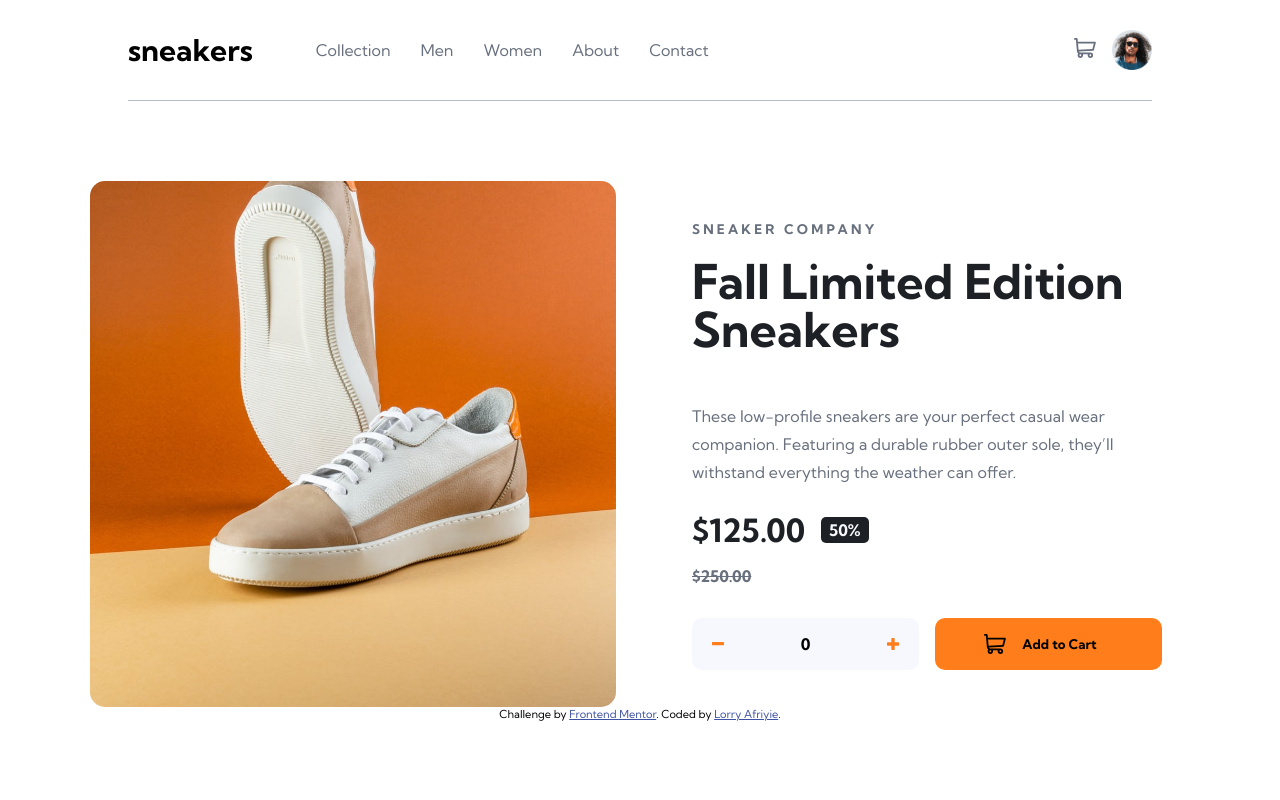
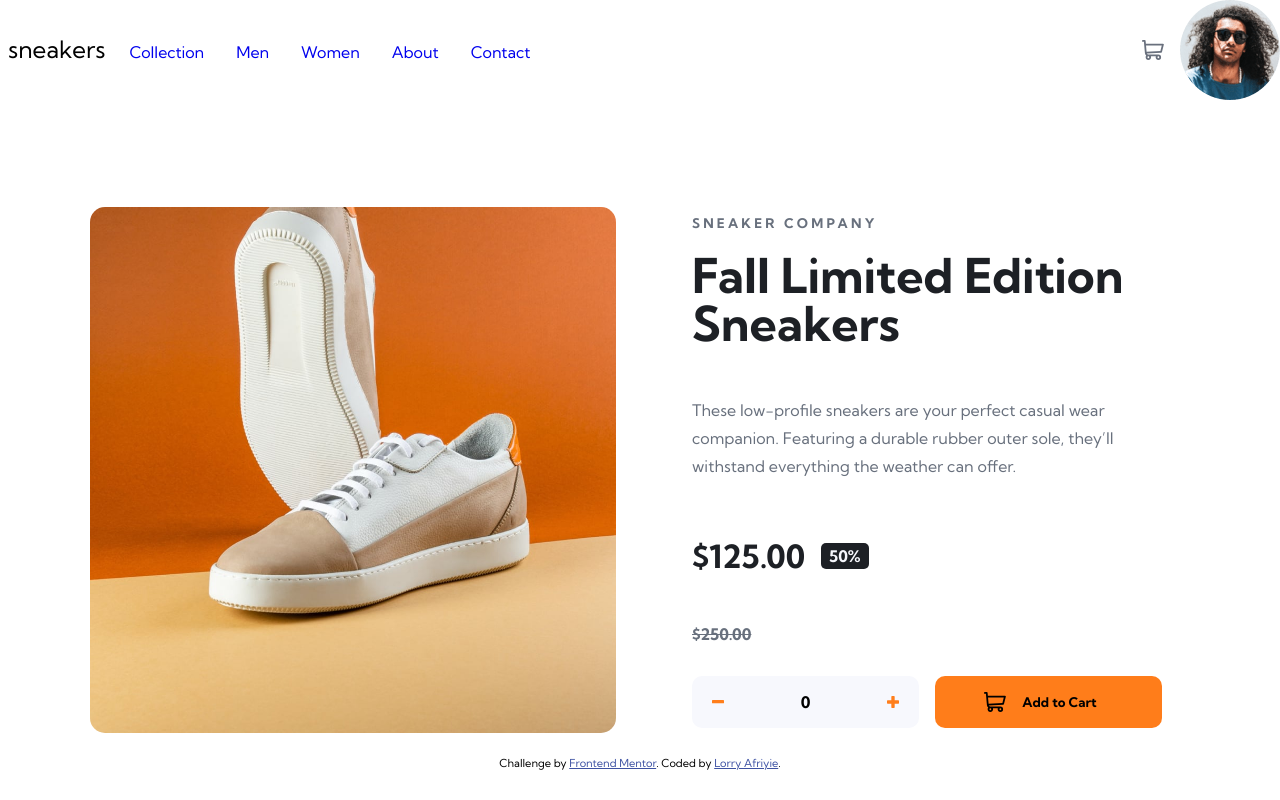
Before and after one commit to LorryAfriyie/ecommerce-product-page, a React (Vite) app: page / in a window 1280 px wide. Built offline with nearby package versions, Linux system fonts and the light colour scheme.

Commit message:
Reconstructing navbar

```diff
--- a/src/components/Navbar.tsx
+++ b/src/components/Navbar.tsx
@@ -1,54 +1,16 @@
-import { useRef, useEffect } from "react";
-import { NavbarLinks } from "./NavbarLinks";
-import { NavbarProfile } from "./NavbarProfile";
-import { NavbarBrand } from "./NavbarBrand";
+import { NavbarBrand } from "./NavbarBrand.tsx";
+import { NavbarLinks } from "./NavbarLinks.tsx";
+import { NavbarProfile } from "./NavbarProfile.tsx";
 
 export function Navbar() {
-  const menu = useRef<HTMLDivElement | null>(null),
-    body = document.querySelector("body"),
-    btnOpenMenu = useRef<HTMLButtonElement | null>(null);
-
-  function OpenMenu() {
-    const visibility = menu.current!.getAttribute("data-visible");
-
-    switch (visibility) {
-      case "false":
-        menu.current?.setAttribute("data-visible", true);
-        btnOpenMenu.current?.setAttribute("aria-expanded", "true");
-        body!.classList.add("overlay");
-        break;
-      case "true":
-        menu.current?.setAttribute("data-visible", false);
-        btnOpenMenu.current?.setAttribute("aria-expanded", "false");
-        body!.classList.remove("overlay");
-        break;
-      default:
-        break;
-    }
-  }
-
-  useEffect(() => {
-    btnOpenMenu.current!.addEventListener("click", OpenMenu);
-  }, []);
-
   return (
     <nav className="navbar">
-      <div className="navbar__content">
-        <NavbarBrand ref={btnOpenMenu} />
+      <div className={"navbar__container"}>
+        <NavbarBrand />
+        <NavbarLinks />
+      </div>
 
-        <div
-          className="navbar__menu"
-          id={"menu"}
-          ref={menu}
-          data-visible={false}
-        >
-          <div className="navbar__items">
-            <NavbarLinks />
-          </div>
-        </div>
-
-        <NavbarProfile />
-      </div>
+      <NavbarProfile />
     </nav>
   );
 }
--- a/src/components/NavbarBrand.tsx
+++ b/src/components/NavbarBrand.tsx
@@ -2,17 +2,8 @@ import { forwardRef } from "react";
 
 export const NavbarBrand = forwardRef<HTMLButtonElement>((_props, ref) => {
   return (
-    <>
-      <button
-        className={"menu-icon"}
-        aria-expanded={"false"}
-        aria-controls={"menu"}
-        ref={ref}
-      ></button>
-
-      <div className="navbar__brand">
-        <h1>sneakers</h1>
-      </div>
-    </>
+    <div className={"navbar-brand"}>
+      <div className={"brand-title"}>sneakers</div>
+    </div>
   );
 });
--- a/src/components/NavbarLinks.tsx
+++ b/src/components/NavbarLinks.tsx
@@ -1,21 +1,34 @@
 export function NavbarLinks() {
+  //   Navbar Items
+  const navItems = [
+    { href: "#", label: "Collection" },
+    {
+      href: "#",
+      label: "Men",
+    },
+    {
+      href: "#",
+      label: "Women",
+    },
+    {
+      href: "#",
+      label: "About",
+    },
+    {
+      href: "#",
+      label: "Contact",
+    },
+  ];
+
   return (
-    <ul className="navbar__links">
-      <li>
-        <a href="">Collection</a>
-      </li>
-      <li>
-        <a href="">Men</a>
-      </li>
-      <li>
-        <a href="">Women</a>
-      </li>
-      <li>
-        <a href="">About</a>
-      </li>
-      <li>
-        <a href="">Contact</a>
-      </li>
-    </ul>
+    <div className="navbar-links">
+      <ul>
+        {navItems.map((item, index) => (
+          <li key={index}>
+            <a href={item.href}>{item.label}</a>
+          </li>
+        ))}
+      </ul>
+    </div>
   );
 }
--- a/src/components/NavbarProfile.tsx
+++ b/src/components/NavbarProfile.tsx
@@ -2,8 +2,8 @@ import profile from "/images/image-avatar.png";
 
 export function NavbarProfile() {
   return (
-    <div className="navbar__cart">
-      <div className="cart">
+    <div className={"navbar-cart"}>
+      <div className={"cart"}>
         <svg width="22" height="20" xmlns="http://www.w3.org/2000/svg">
           <path
             d="M20.925 3.641H3.863L3.61.816A.896.896 0 0 0 2.717 0H.897a.896.896 0 1 0 0 1.792h1l1.031 11.483c.073.828.52 1.726 1.291 2.336C2.83 17.385 4.099 20 6.359 20c1.875 0 3.197-1.87 2.554-3.642h4.905c-.642 1.77.677 3.642 2.555 3.642a2.72 2.72 0 0 0 2.717-2.717 2.72 2.72 0 0 0-2.717-2.717H6.365c-.681 0-1.274-.41-1.53-1.009l14.321-.842a.896.896 0 0 0 .817-.677l1.821-7.283a.897.897 0 0 0-.87-1.114ZM6.358 18.208a.926.926 0 0 1 0-1.85.926.926 0 0 1 0 1.85Zm10.015 0a.926.926 0 0 1 0-1.85.926.926 0 0 1 0 1.85Zm2.021-7.243-13.8.81-.57-6.341h15.753l-1.383 5.53Z"
@@ -12,7 +12,7 @@ export function NavbarProfile() {
           />
         </svg>
       </div>
-      <div className="profile-icon">
+      <div className={"profile-icon"}>
         <img src={profile} alt="avatar-image" />
       </div>
     </div>
--- a/src/scss/App.scss
+++ b/src/scss/App.scss
@@ -14,7 +14,7 @@
   display: none;
   cursor: pointer;
   background: url("/images/icon-menu.svg") no-repeat;
-
+  margin-inline-start: auto;
   border-radius: 0;
 
   @media (max-width: 40em) {
--- a/src/scss/Main.scss
+++ b/src/scss/Main.scss
@@ -3,7 +3,7 @@
 @use "Hero";
 @use "ProductPage";
 @use "CartControl";
-@use 'Button';
+@use "Button";
 
 @import url("https://fonts.googleapis.com/css2?family=Kumbh+Sans:wght@400..700&display=swap");
 
@@ -25,19 +25,25 @@
 }
 
 * {
-  padding: 0;
-  margin: 0;
 	box-sizing: border-box;
 	font-family: "Kumbh Sans", sans-serif;
 }
 
 body {
+	padding: 0;
+	margin: 0;
 	height: 100vh;
 	font-size: var(--font);
 }
 
-
-
 .overlay {
 	background: rgba(36, 20, 38, 0.5);
+/*	position: fixed;
+	padding: 0;
+	margin: 0;
+	top: 0;
+	right: 0;
+	width: 100%;
+	height: 100%;
+	z-index: 9999;*/
 }
--- a/src/scss/Navbar.scss
+++ b/src/scss/Navbar.scss
@@ -1,134 +1,49 @@
 .navbar {
-  display: grid;
-  place-items: center;
+  display: flex;
+  justify-content: space-between;
+  align-items: center;
 
-  &__content {
-    padding: 30px 0 30px 0;
+  &__container {
     display: flex;
-    align-items: center;
-    border-bottom: 1px solid var(--clr-grayish-blue);
-    width: 80%;
-
-    @media (max-width: 60em) {
-      width: 100%;
-      border-bottom: none;
-      padding: 0;
-    }
-  }
-
-  @media (max-width: 40em) {
-    padding: 1em 1em 1em 1.25em;
-  }
-
-  &__brand {
-    margin-inline-end: 3rem;
-    font-size: 1.25rem;
-  }
-
-  &__menu {
-    display: flex;
-
-    @media (max-width: 40em) {
-      background: whitesmoke;
-      position: fixed;
-      inset: 0 30% 0 0;
-      transform: translateX(100%);
-      transition: transform 350ms ease-in-out;
-      z-index: 1;
-      flex-direction: column;
-      padding: min(30vh, 1rem) 0.5em;
-    }
-  }
-
-  @media (max-width: 40em) {
-    &__menu[data-visible="true"] {
-      transform: translateX(0%);
+    justify-content: space-between;
+    //  NAVIGATION BAR BRAND
+    .navbar-brand {
+      .brand-title {
+        font-size: 1.5rem;
+        margin: .5rem;
+      }
     }
 
-    &__menu[data-visible="false"] {
-      transform: translateX(-100%);
-    }
-  }
-
-  &__items {
-    display: flex;
-    align-items: center;
-  }
-
-  &__links {
-    list-style: none;
-    margin: 0;
-    padding: 0;
-    color: var(--clr-black);
-
-    @media (max-width: 40em) {
-      display: grid;
-      gap: 1.75rem;
-      padding-block-start: 5rem;
-    }
-
-    li {
-      display: inline-block;
-      padding: 0 15px;
-
-      a {
-        text-decoration: none;
-        display: block;
-        position: relative;
-        color: var(--clr-dark-grayish-blue);
-
-        @media (max-width: 40em) {
-          color: var(--clr-black);
-          font-weight: 700;
-        }
+    //  NAVIGATION BAR LINKS
+    .navbar-links {
+      // Hide the links when window reaches tablet screen size
+      @media (max-width: 60em) {
+        display: none;
       }
 
-      @media (min-width: 60em) {
-        a::before {
-          content: '';
-          height: 4px;
-          width: 100%;
-          background-color: var(--clr-orange);
-          position: absolute;
-          opacity: 0;
-          inset: 56px 0 0 0;
-          transition: all .2s;
-          pointer-events: none;
+      ul {
+        margin: 0;
+        padding: 0;
+        display: flex;
+
+        li {
+          list-style: none;
+
+          a {
+            text-decoration: none;
+            padding: 1rem;
+            display: block;
+          }
         }
-
-        a:hover::before {
-          opacity: 1;
-        }
-      }
-
-
-      a:hover {
-        color: var(--clr-very-dark-blue);
       }
     }
   }
 
-  &__cart {
+//  NAVIGATION CART AND PROFILE SECTION
+  .navbar-cart {
     display: flex;
-    text-align: center;
     align-items: center;
-    margin-left: auto;
+    justify-content: center;
     gap: 1rem;
-
-    .profile-icon {
-      display: grid;
-      place-items: center;
-      width: 40px;
-      height: 40px;
-
-      img {
-        margin: auto;
-        max-width: 100%;
-
-        @media (max-width: 40em) {
-          z-index: 2;
-        }
-      }
-    }
   }
 }
```
Lines whose indentation alone changed are shown as unchanged.
